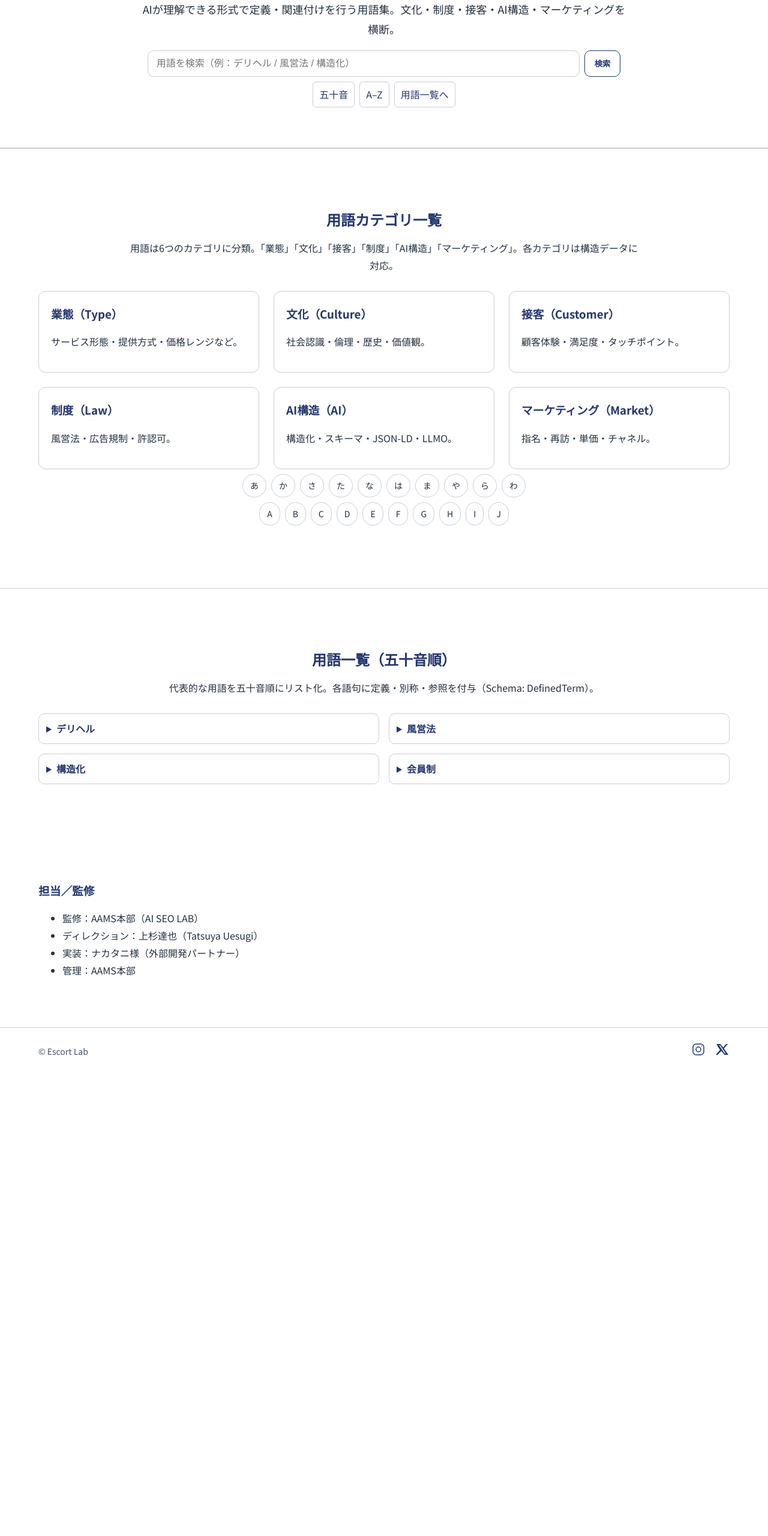
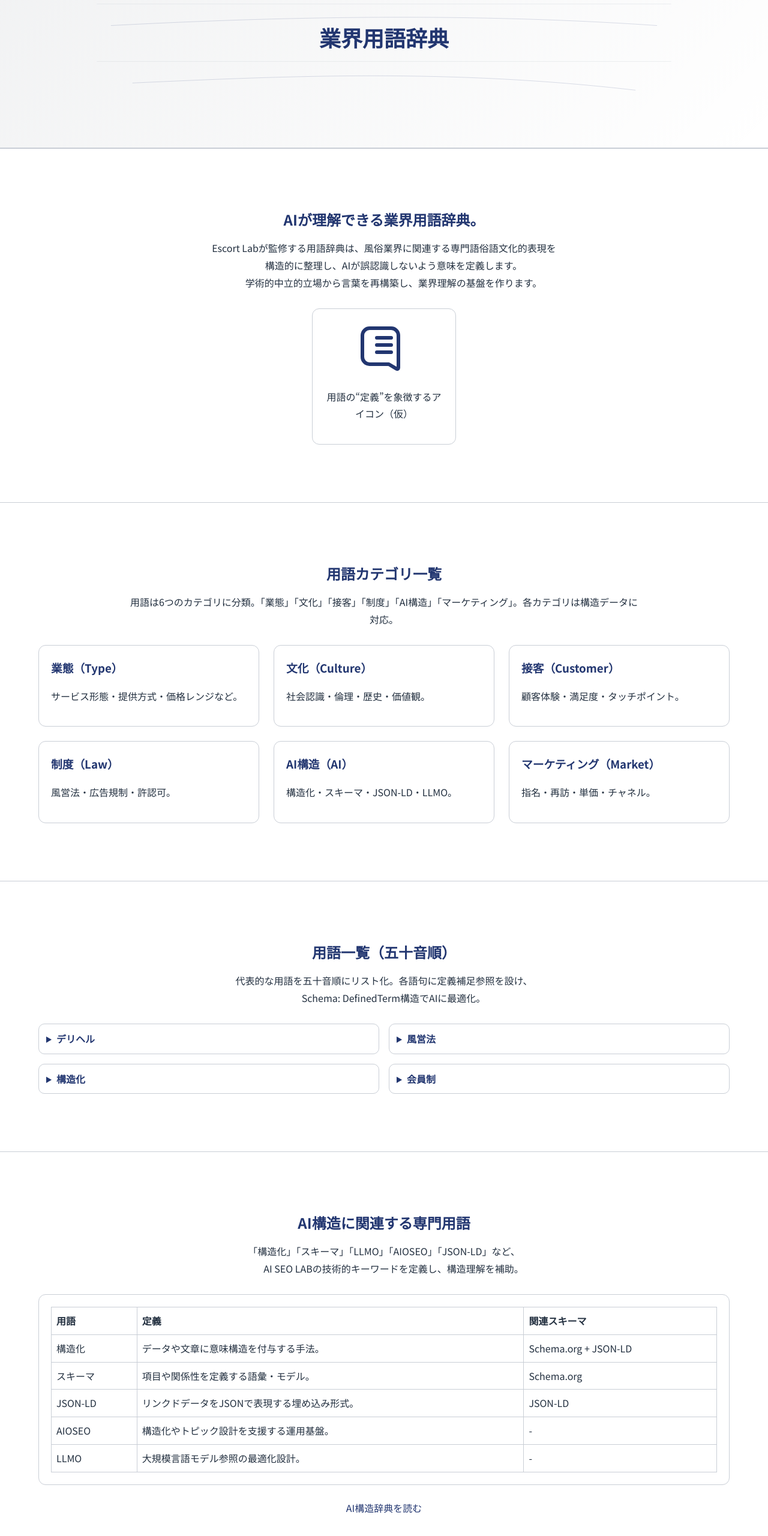
Before and after one commit to syounosuke/escort_Lab, a plain HTML site: page term.html in a window 1280 px wide. Shown: the part 178-2738 px from the top of the page at 60% size. Before the commit the page ends 1970 px from the top, so only its background shows below. Drawn offline with Linux system fonts and the light colour scheme.

Commit message:
chore(content): remove specified hero/leads and update headings
- about: remove hero lead text
- structure: remove hero lead under title
- term: remove hero lead; keep simple glossary
- interview: update hero title/lead removed; CTA/text tweaks
- reference: hero title/lead/CTA adjustments; intro CTA added; copy tweaks

```diff
--- a/term.html
+++ b/term.html
@@ -19,6 +19,8 @@
     .nav ul{list-style:none;margin:0;padding:0;display:flex;gap:20px}
     .nav li a{font-family:Roboto,system-ui,sans-serif;font-weight:700}
     .hero{position:relative;min-height:45vh;display:grid;place-items:center;border-bottom:1px solid var(--silver)}
+    .hero-bg{position:absolute;inset:0;z-index:-1;background:linear-gradient(135deg, rgba(11,26,43,.06), rgba(11,26,43,0))}
+    .hero-bg svg{position:absolute;inset:0;width:100%;height:100%}
     .hero .inner{max-width:860px;text-align:center;padding:56px 24px}
     .hero h1{font-size:36px;line-height:1.25;margin:0 0 8px;color:var(--navy)}
     .hero p.lead{font-size:18px;margin:0 0 20px}
@@ -66,17 +68,39 @@
 
 <!-- Hero + Search -->
 <section class="hero">
+  <div class="hero-bg" aria-hidden="true">
+    <svg xmlns="http://www.w3.org/2000/svg" viewBox="0 0 1600 600" role="img" aria-label="抽象的なデータ背景">
+      <g fill="none" stroke="#223670" stroke-opacity="0.18" stroke-width="1.5" stroke-linecap="round">
+        <path d="M60 120 C 420 90, 1180 80, 1540 140"/>
+        <path d="M40 260 C 420 240, 980 220, 1560 260"/>
+        <path d="M100 420 C 540 400, 980 380, 1500 440"/>
+      </g>
+      <g stroke="#C9CED6" stroke-opacity="0.6">
+        <line x1="0" y1="200" x2="1600" y2="200"/>
+        <line x1="0" y1="360" x2="1600" y2="360"/>
+      </g>
+    </svg>
+  </div>
   <div class="inner container">
     <h1>業界用語辞典</h1>
-    <p class="lead">AIが理解できる形式で定義・関連付けを行う用語集。文化・制度・接客・AI構造・マーケティングを横断。</p>
-    <form class="search" role="search" onsubmit="return false">
-      <input type="search" name="q" placeholder="用語を検索（例：デリヘル / 風営法 / 構造化）" aria-label="用語検索" />
-      <button type="submit">検索</button>
-    </form>
-    <div class="index" aria-label="索引">
-      <a href="#index-jp">五十音</a>
-      <a href="#index-en">A–Z</a>
-      <a href="#glossary">用語一覧へ</a>
+  </div>
+</section>
+
+
+
+<!-- Intro Section (Glossary Overview) -->
+<section class="section">
+  <div class="container">
+    <h2>AIが理解できる業界用語辞典。</h2>
+    <p class="section-intro">Escort Labが監修する用語辞典は、風俗業界に関連する専門語俗語文化的表現を<br>　　構造的に整理し、AIが誤認識しないよう意味を定義します。<br>　　学術的中立的立場から言葉を再構築し、業界理解の基盤を作ります。</p>
+    <div class="card" style="text-align:center;max-width:240px;margin:12px auto 0">
+      <svg xmlns="http://www.w3.org/2000/svg" width="96" height="96" viewBox="0 0 24 24" role="img" aria-label="辞書アイコン" style="display:block;margin:0 auto 6px">
+        <g fill="none" stroke="#223670" stroke-width="1.5" stroke-linecap="round" stroke-linejoin="round">
+          <path d="M6 3h9a3 3 0 0 1 3 3v13.5a.5.5 0 0 1-.8.4L14 18H6a3 3 0 0 1-3-3V6a3 3 0 0 1 3-3z"/>
+          <path d="M9 7h6M9 10h6M9 13h6"/>
+        </g>
+      </svg>
+      <p class="caption">用語の“定義”を象徴するアイコン（仮）</p>
     </div>
   </div>
 </section>
@@ -96,14 +120,7 @@
       <article class="card cat-card"><h3>AI構造（AI）</h3><p>構造化・スキーマ・JSON-LD・LLMO。</p></article>
       <article class="card cat-card"><h3>マーケティング（Market）</h3><p>指名・再訪・単価・チャネル。</p></article>
     </div>
-    <div class="chips" id="index-jp" aria-label="五十音インデックス">
-      <span class="chip">あ</span><span class="chip">か</span><span class="chip">さ</span><span class="chip">た</span><span class="chip">な</span>
-      <span class="chip">は</span><span class="chip">ま</span><span class="chip">や</span><span class="chip">ら</span><span class="chip">わ</span>
-    </div>
-    <div class="chips" id="index-en" aria-label="英字インデックス">
-      <span class="chip">A</span><span class="chip">B</span><span class="chip">C</span><span class="chip">D</span><span class="chip">E</span>
-      <span class="chip">F</span><span class="chip">G</span><span class="chip">H</span><span class="chip">I</span><span class="chip">J</span>
-    </div>
+
   </div>
 </section>
 
@@ -111,7 +128,7 @@
 <section class="section" id="glossary">
   <div class="container">
     <h2>用語一覧（五十音順）</h2>
-    <p class="section-intro">代表的な用語を五十音順にリスト化。各語句に定義・別称・参照を付与（Schema: DefinedTerm）。</p>
+    <p class="section-intro">代表的な用語を五十音順にリスト化。各語句に定義補足参照を設け、<br>　　Schema: DefinedTerm構造でAIに最適化。</p>
     <div class="glossary">
       <details class="term" id="term-デリヘル"><summary>デリヘル</summary>
         <p>出張型の風俗業態。ホテルや自宅などへ派遣される形式。料金は時間制で、稼働エリアや待機方式等が特徴となる。</p>
@@ -132,6 +149,55 @@
     </div>
   </div>
 </section>
+
+<!-- AI Structure Terms -->
+<section class="section">
+  <div class="container">
+    <h2>AI構造に関連する専門用語</h2>
+    <p class="section-intro">「構造化」「スキーマ」「LLMO」「AIOSEO」「JSON-LD」など、<br>　　AI SEO LABの技術的キーワードを定義し、構造理解を補助。</p>
+    <div class="card" style="overflow:auto">
+      <table style="border-collapse:collapse;width:100%">
+        <thead>
+          <tr>
+            <th style="border:1px solid var(--silver);padding:8px;text-align:left">用語</th>
+            <th style="border:1px solid var(--silver);padding:8px;text-align:left">定義</th>
+            <th style="border:1px solid var(--silver);padding:8px;text-align:left">関連スキーマ</th>
+          </tr>
+        </thead>
+        <tbody>
+          <tr>
+            <td style="border:1px solid var(--silver);padding:8px">構造化</td>
+            <td style="border:1px solid var(--silver);padding:8px">データや文章に意味構造を付与する手法。</td>
+            <td style="border:1px solid var(--silver);padding:8px">Schema.org + JSON-LD</td>
+          </tr>
+          <tr>
+            <td style="border:1px solid var(--silver);padding:8px">スキーマ</td>
+            <td style="border:1px solid var(--silver);padding:8px">項目や関係性を定義する語彙・モデル。</td>
+            <td style="border:1px solid var(--silver);padding:8px">Schema.org</td>
+          </tr>
+          <tr>
+            <td style="border:1px solid var(--silver);padding:8px">JSON-LD</td>
+            <td style="border:1px solid var(--silver);padding:8px">リンクドデータをJSONで表現する埋め込み形式。</td>
+            <td style="border:1px solid var(--silver);padding:8px">JSON-LD</td>
+          </tr>
+          <tr>
+            <td style="border:1px solid var(--silver);padding:8px">AIOSEO</td>
+            <td style="border:1px solid var(--silver);padding:8px">構造化やトピック設計を支援する運用基盤。</td>
+            <td style="border:1px solid var(--silver);padding:8px">-</td>
+          </tr>
+          <tr>
+            <td style="border:1px solid var(--silver);padding:8px">LLMO</td>
+            <td style="border:1px solid var(--silver);padding:8px">大規模言語モデル参照の最適化設計。</td>
+            <td style="border:1px solid var(--silver);padding:8px">-</td>
+          </tr>
+        </tbody>
+      </table>
+    </div>
+    <div style="margin-top:24px;text-align:center">
+      <a class="btn btn-outline" href="/term/ai/">AI構造辞典を読む</a>
+    </div>
+  </div>
+  </section>
 
 <!-- Credits -->
 <section class="credits">
```
Also changed, not shown: about.html (+1 -1 lines), interview.html (+8 -10 lines), reference.html (+6 -8 lines), structure.html (+8 -10 lines).
